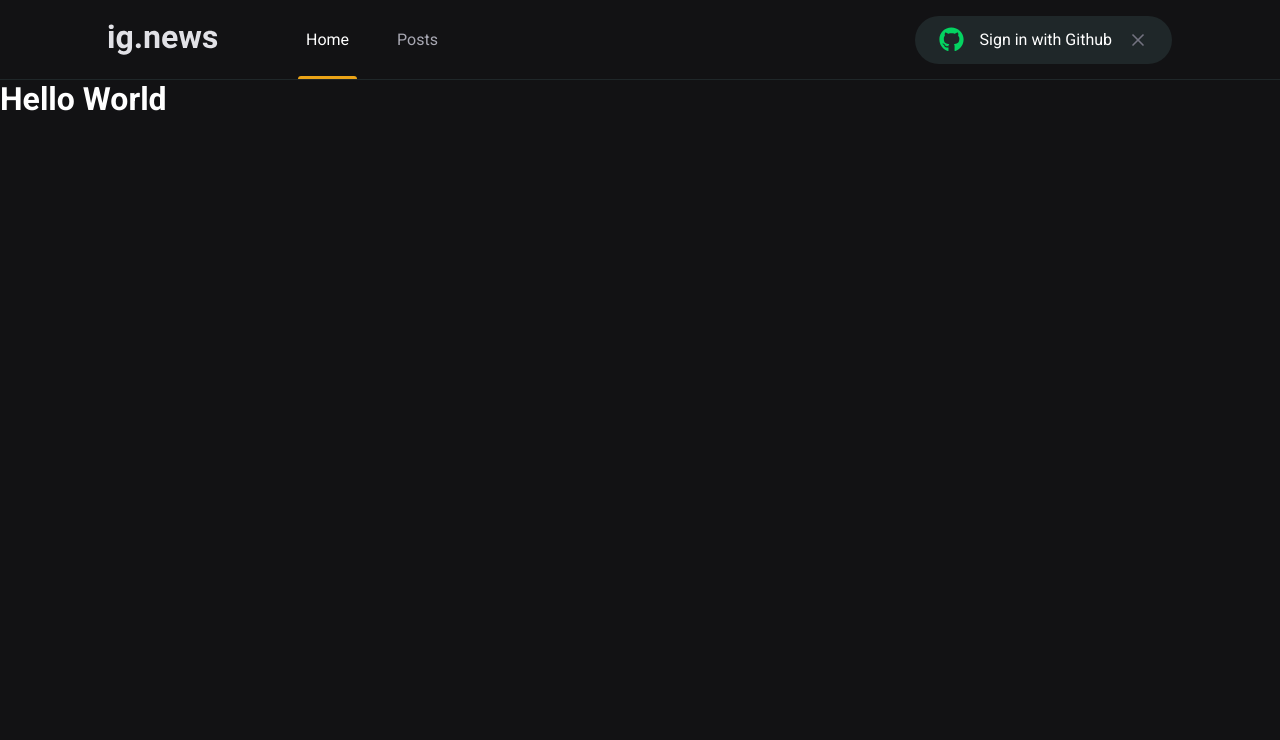
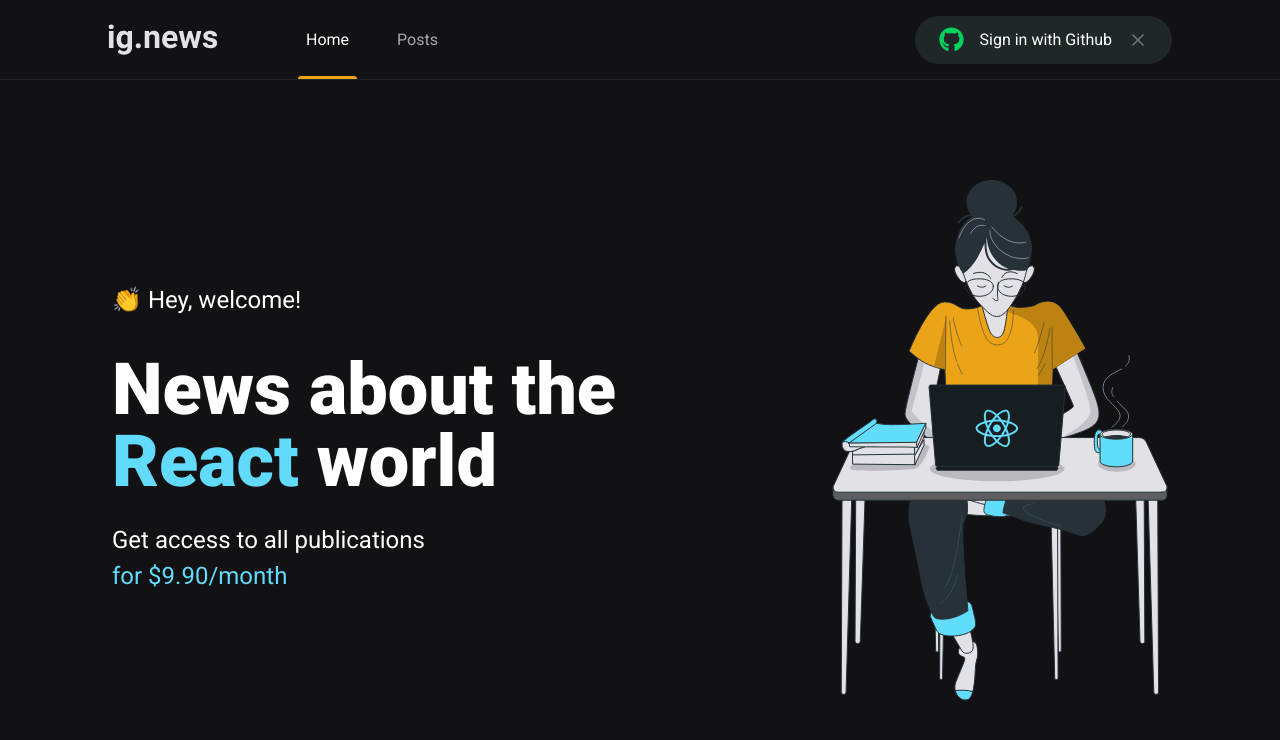
Before and after one commit to camilacno/ignite-ignews, a Next.js app: page / in a window 1280 px wide. Shown: the top 740 px of the page. Built offline with nearby package versions, Linux system fonts and the light colour scheme.

Commit message:
Home page

```diff
--- /dev/null
+++ b/src/pages/home.module.scss
@@ -0,0 +1,41 @@
+.contentContainer {
+  display: flex;
+  align-items: center;
+  justify-content: space-between;
+
+  height: calc(100vh - 5rem);
+  max-width: 1120px;
+  margin: 0 auto;
+  padding: 0 2rem;
+}
+
+.hero {
+  max-width: 600px;
+
+  > span {
+    font-size: 1.5rem;
+    font-weight: 500;
+  }
+
+  h1 {
+    font-size: 4.5rem;
+    font-weight: 900;
+    line-height: 4.5rem;
+    margin-top: 2.5rem;
+
+    span {
+      color: var(--cyan-500);
+    }
+  }
+
+  p {
+    font-size: 1.5rem;
+    line-height: 2.25rem;
+    margin-top: 1.5rem;
+
+    span {
+      color: var(--cyan-500);
+      font-weight: 500;
+    }
+  }
+}
--- a/src/pages/index.tsx
+++ b/src/pages/index.tsx
@@ -1,4 +1,6 @@
 import Head from 'next/head';
+
+import styles from './home.module.scss';
 
 export default function Home() {
   return (
@@ -6,7 +8,21 @@ export default function Home() {
       <Head>
         <title>Home | ig.news</title>
       </Head>
-      <h1>Hello World</h1>
+
+      <main className={styles.contentContainer}>
+        <section className={styles.hero}>
+          <span>👏 Hey, welcome!</span>
+          <h1>
+            News about the <span>React</span> world
+          </h1>
+          <p>
+            Get access to all publications
+            <br />
+            <span>for $9.90/month</span>
+          </p>
+        </section>
+        <img src='/images/avatar.svg' alt='Girl coding' />
+      </main>
     </>
   );
 }
```
